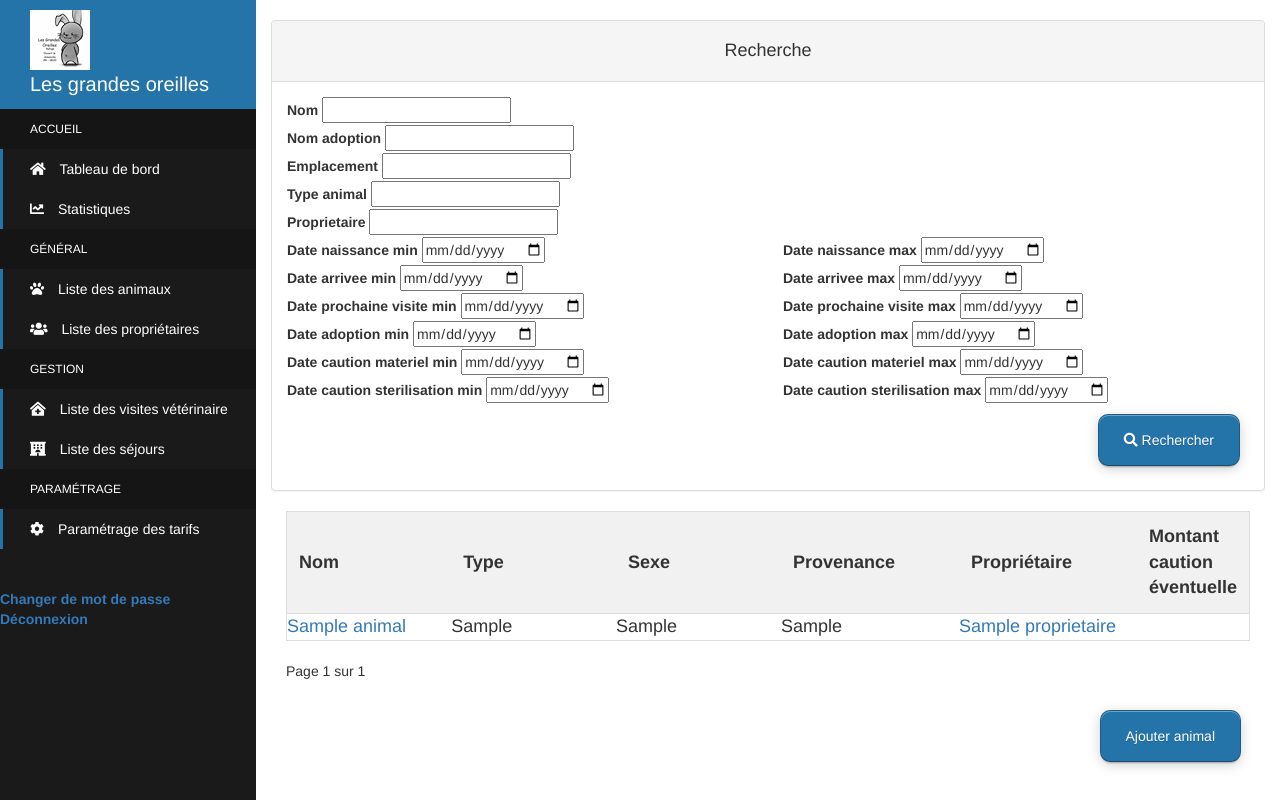
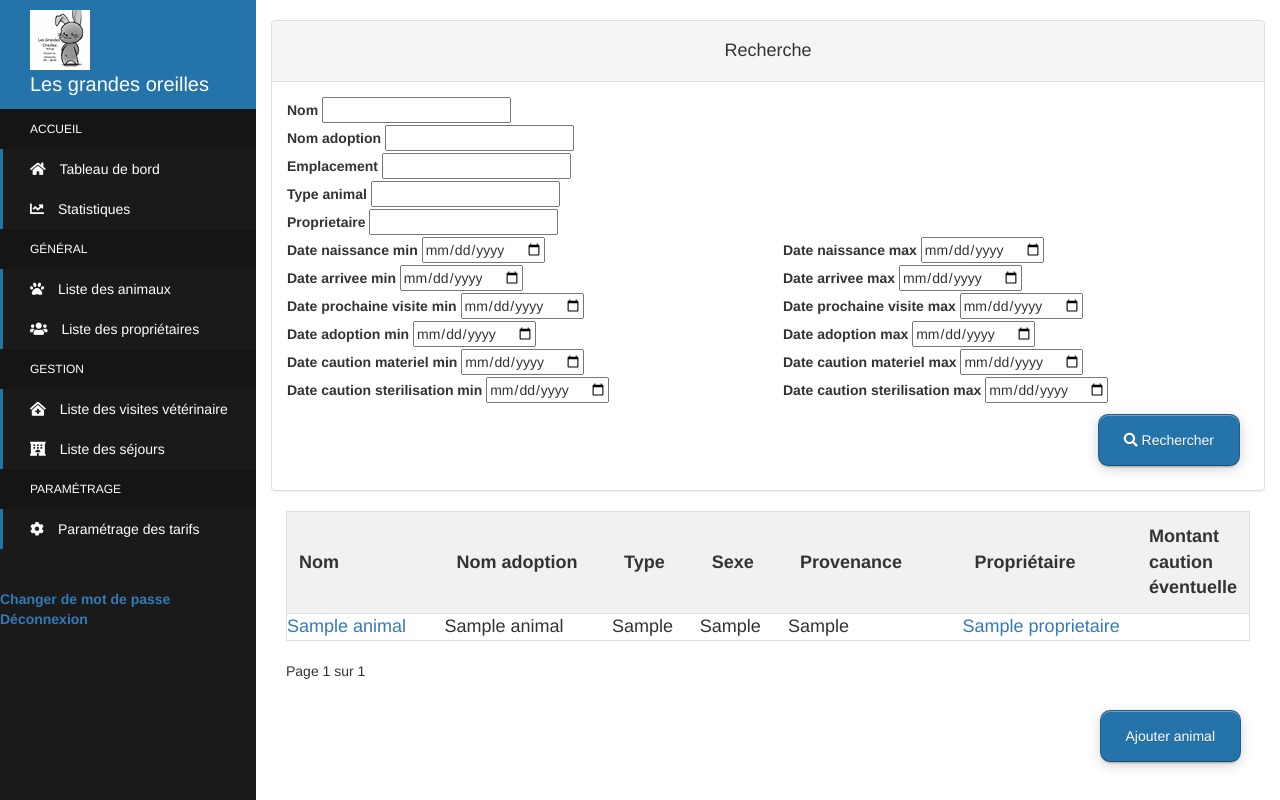
Before and after one commit to shabang/openclassroom, a Django app: template templates/admin_interface/animal_list.html in a window 1280 px wide. Run offline with Django 3.2, Linux system fonts and the light colour scheme; the template is opened without the code that fills it: most values are stand-ins (such as "Sample title", 1, 10 or a date in 2020); form fields are guessed from the names that the template uses; some libraries are stand-ins or nearby versions.

Commit message:
ajout colonne "nom adoption"

```diff
--- a/templates/admin_interface/animal_list.html
+++ b/templates/admin_interface/animal_list.html
@@ -101,8 +101,9 @@
 <table class="myTable">
   <tr class="header">
     <th style="width:20%;">Nom</th>
-    <th style="width:20%;">Type</th>
-	<th style="width:20%;">Sexe</th>
+	<th style="width:20%;">Nom adoption </th>
+    <th style="width:10%;">Type</th>
+	<th style="width:10%;">Sexe</th>
 	<th style="width:20%;">Provenance</th>
 	<th style="width:20%;">Propriétaire</th>
 	<th style="width:15%;">Montant caution éventuelle</th>
@@ -110,6 +111,7 @@
   {% for animal in animal_list %}
   <tr>
     <td><a href = "{% url 'detail_animal' animal.id %}">{{animal.nom}}</a></td>
+	  <td>{{animal.nom_adoption}}</td>
     <td>{{animal.get_type_animal_display}}</td>
 	<td>{{animal.get_sexe_display}}</td>
 	<td>{{animal.get_emplacement_display}}</td>
```
